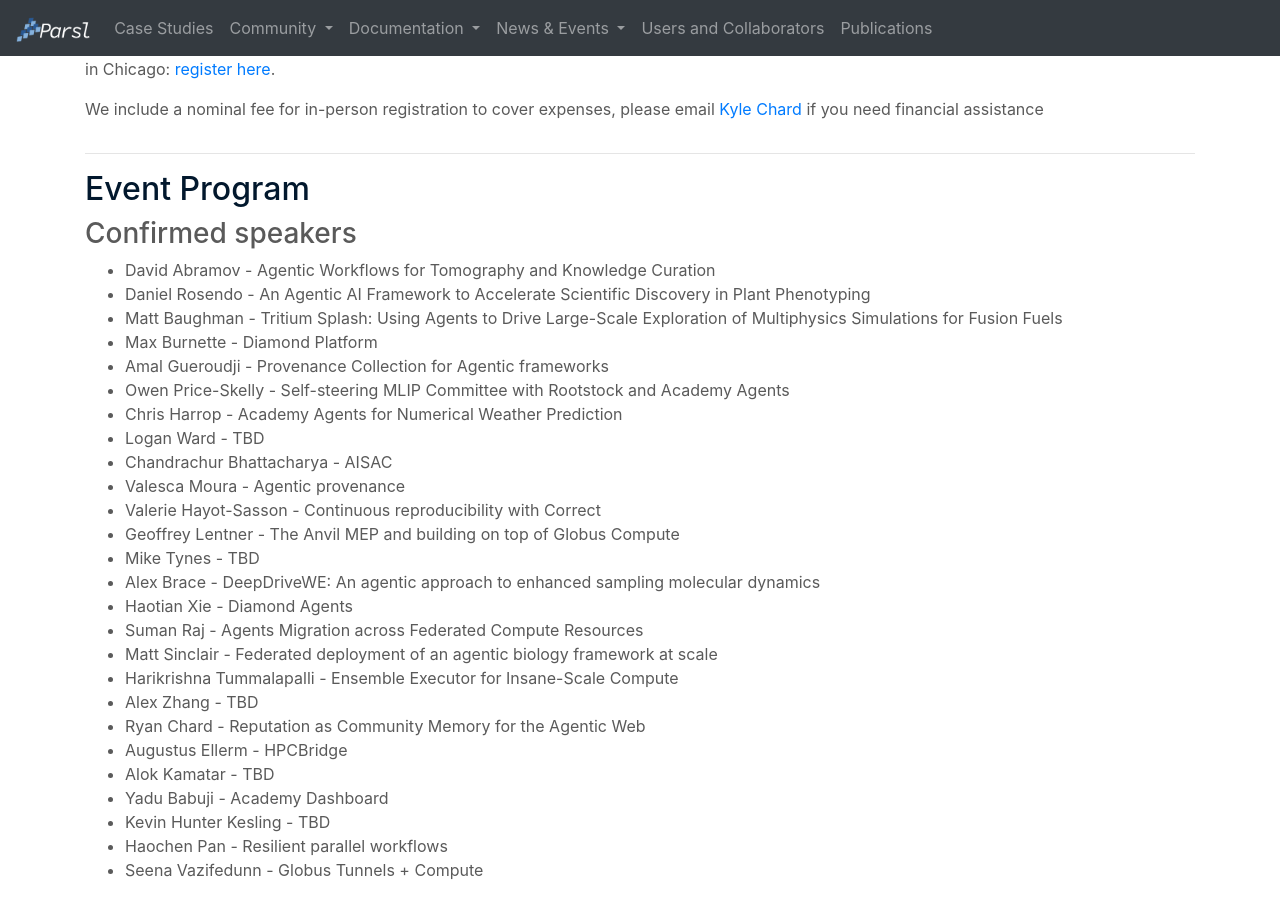
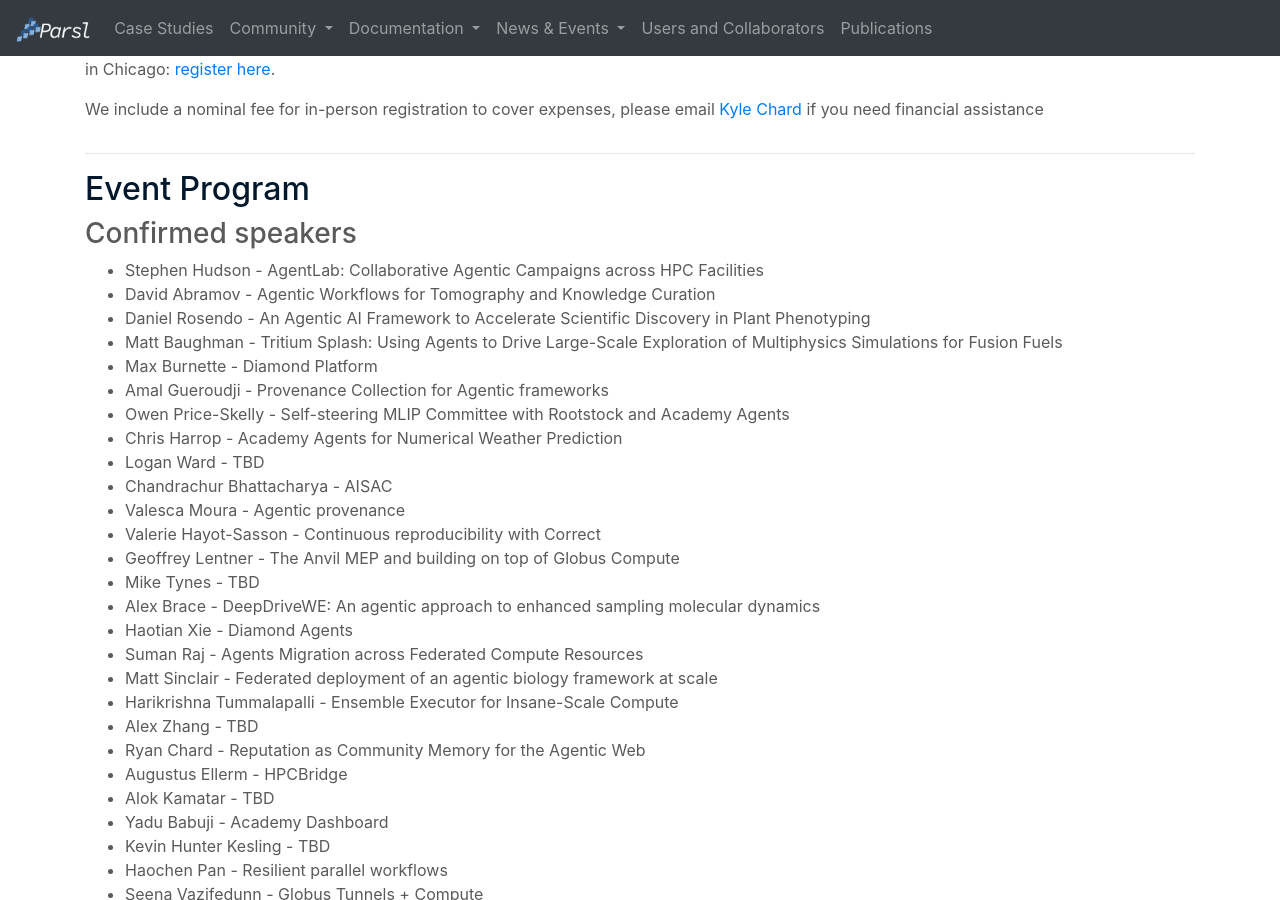
Before and after one commit to Parsl/parsl.github.io, a Jekyll site: the page built from parslfest/apex2026.html, in a window 1280 px wide and 900 px high, scrolled down 426 px. Built offline with Jekyll 4.4.1, drawn with Linux system fonts in a browser that asks for light colours.

Commit message:
Update apex2026.html

```diff
--- a/parslfest/apex2026.html
+++ b/parslfest/apex2026.html
@@ -58,6 +58,7 @@
 
 	<h3>Confirmed speakers</h3>
     <ul>
+		<li>Stephen Hudson - AgentLab: Collaborative Agentic Campaigns across HPC Facilities</li>
 		<li>David Abramov - Agentic Workflows for Tomography and Knowledge Curation</li>
 		<li>Daniel Rosendo - An Agentic AI Framework to Accelerate Scientific Discovery in Plant Phenotyping</li>
 		<li>Matt Baughman - Tritium Splash: Using Agents to Drive Large-Scale Exploration of Multiphysics Simulations for Fusion Fuels</li>
```
